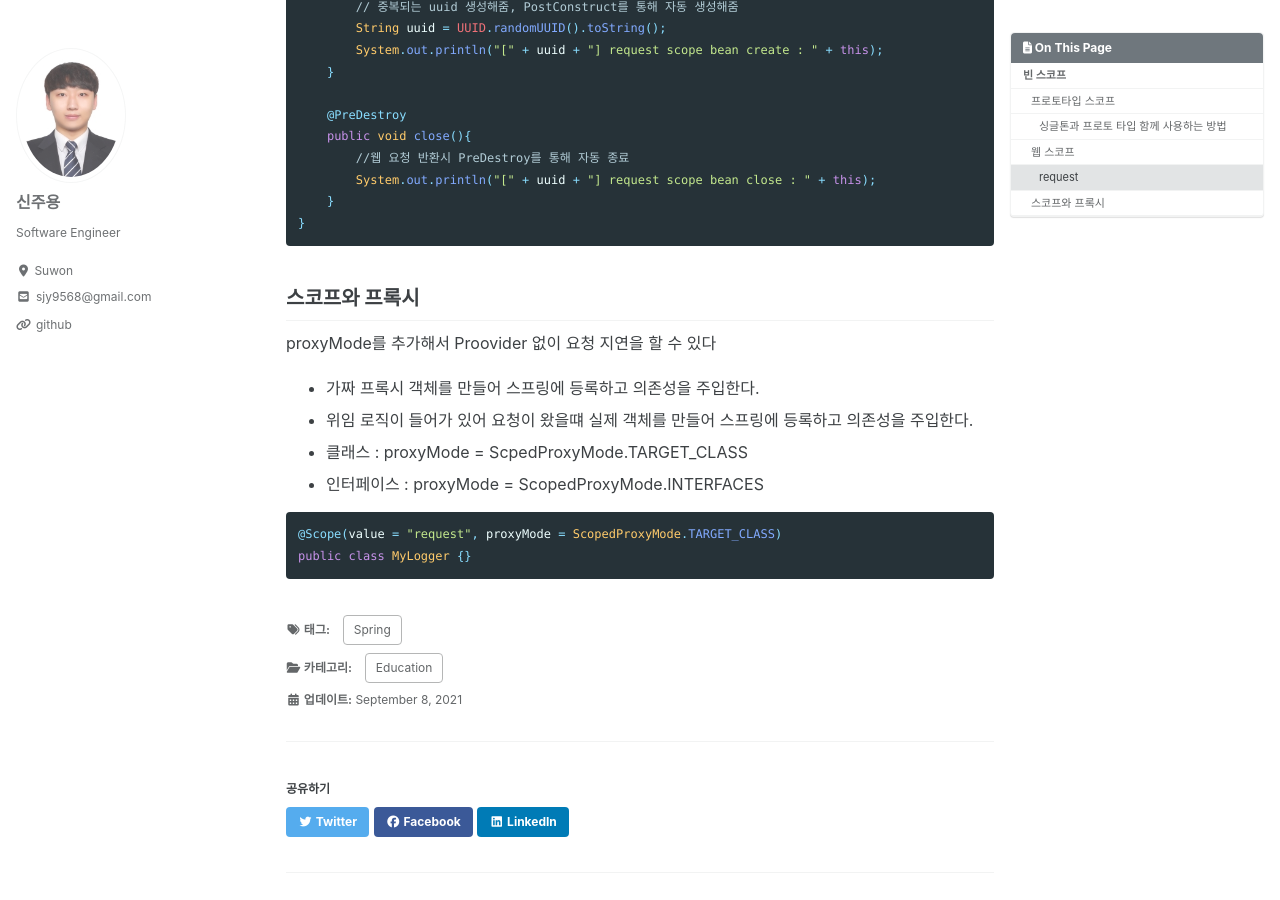
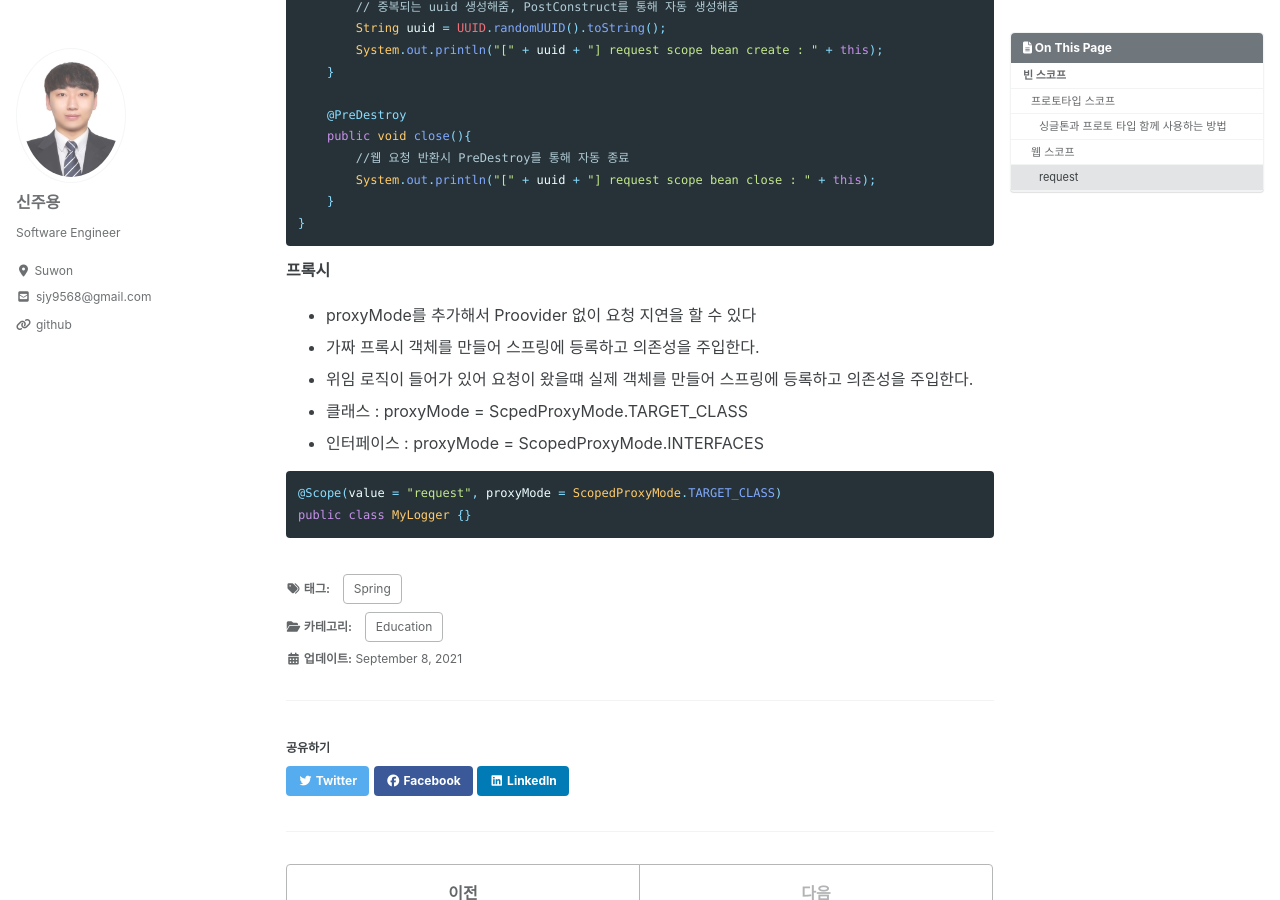
Before and after one commit to shinjooyoung/shinjooyoung.github.io, a Jekyll site: the page built from _posts/SpringStandard/2021-09-08-빈 스코프.md, in a window 1280 px wide and 900 px high, scrolled down 4531 px. Built offline with Jekyll 4.4.1, drawn with Linux system fonts in a browser that asks for light colours; cached includes are drawn as plain includes; nearby versions of some CDN libraries; comment, search, counter and statistics services are not loaded.

Commit message:
스프링 공부

````diff
--- a/_posts/SpringStandard/2021-09-08-빈 스코프.md
+++ b/_posts/SpringStandard/2021-09-08-빈 스코프.md
@@ -206,9 +206,8 @@ public class MyLogger {
 }
 ```
 
-## 스코프와 프록시
-proxyMode를 추가해서 Proovider 없이 요청 지연을 할 수 있다
-
+**프록시**
+- proxyMode를 추가해서 Proovider 없이 요청 지연을 할 수 있다
 - 가짜 프록시 객체를 만들어 스프링에 등록하고 의존성을 주입한다.
 - 위임 로직이 들어가 있어 요청이 왔을떄 실제 객체를 만들어 스프링에 등록하고 의존성을 주입한다.
 - 클래스 : proxyMode = ScpedProxyMode.TARGET_CLASS
````
